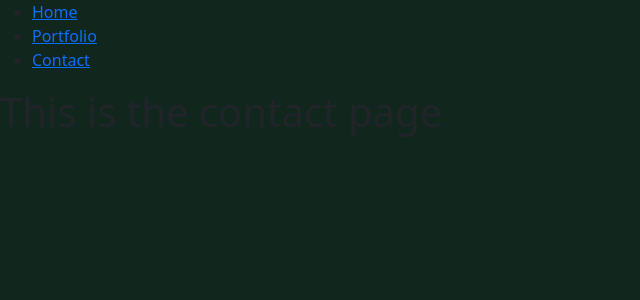
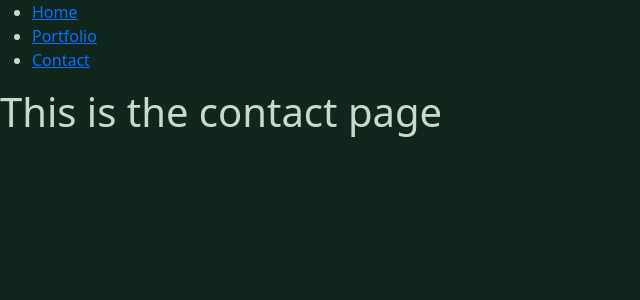
Before and after one commit to annieembrink/loopcapital, a Next.js app in the folder loop_capital/: page /contact in a window 1280 px wide. Shown: the top 300 px of the page, without its empty margins (0-640 px from the left). Built offline with nearby package versions, Linux system fonts and the light colour scheme.

Commit message:
added global.css

```diff
--- a/loop_capital/src/components/CarouselAboutComponent.js
+++ b/loop_capital/src/components/CarouselAboutComponent.js
@@ -1,4 +1,5 @@
 import Carousel from 'react-bootstrap/Carousel';
+
 
 const CarouselAboutComponent = () => {
     return (
--- a/loop_capital/src/pages/_app.js
+++ b/loop_capital/src/pages/_app.js
@@ -2,6 +2,7 @@ import '@/styles/globals.css'
 import '@/styles/home.css'
 import 'bootstrap/dist/css/bootstrap.min.css';
 
+
 export default function App({ Component, pageProps }) {
   return <Component {...pageProps} />
 }
--- a/loop_capital/src/styles/globals.css
+++ b/loop_capital/src/styles/globals.css
@@ -0,0 +1,9 @@
+@import url('https://fonts.googleapis.com/css2?family=Roboto+Mono:wght@400;500;600;700&display=swap');
+@import url('https://fonts.googleapis.com/css2?family=Poppins:wght@300;400;500;600;700&display=swap');
+
+* {
+    box-sizing: border-box;
+    margin: 0;
+    background-color: #11271D;
+    color: #CBD8CE;
+}
--- a/loop_capital/src/styles/home.css
+++ b/loop_capital/src/styles/home.css
@@ -1,11 +1,3 @@
-@import url('https://fonts.googleapis.com/css2?family=Roboto+Mono:wght@400;500;600;700&display=swap');
-@import url('https://fonts.googleapis.com/css2?family=Poppins:wght@300;400;500;600;700&display=swap');
-
-* {
-    box-sizing: border-box;
-    margin: 0;
-    background-color: #11271D;
-}
 
 /* STYLING CAROUSEL */
 
```
Also changed, not shown: loop_capital/src/styles/Home.module.css (+70 -0 lines).
